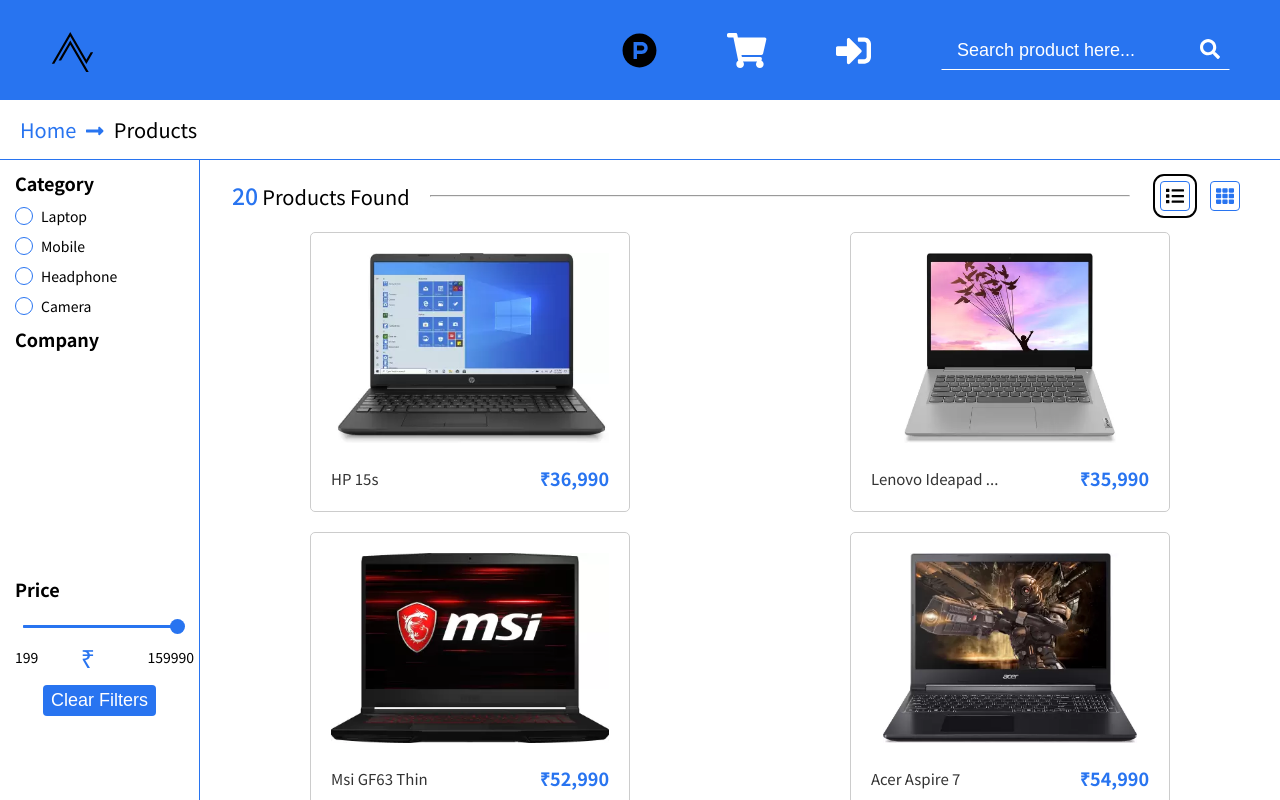
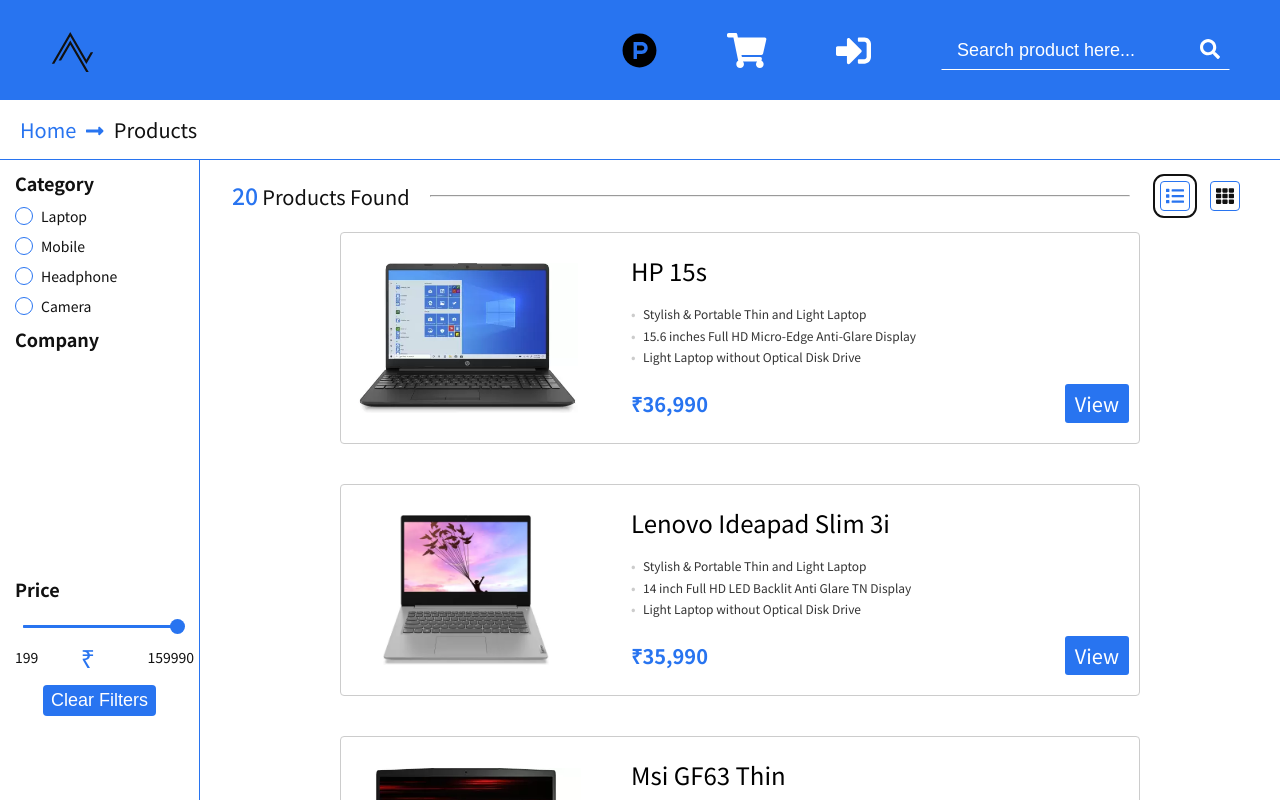
Before and after one commit to Joker-Bat/silverstore, a React (Create React App) app: page /products in a window 1280 px wide. Both pictures are taken after a click on the button "List View". Shown: the top 800 px of the page. Built offline with nearby package versions, Linux system fonts and the light colour scheme.

Commit message:
Added List and Grid View Switched

```diff
--- a/src/components/Products/ProductsList/ProductsList.js
+++ b/src/components/Products/ProductsList/ProductsList.js
@@ -6,6 +6,7 @@
 // Component
 import ProductsTop from "./ProductsTop/ProductsTop";
 import Product from "../../UI/Product/Product";
+import ListView from "../../UI/ListView/ListView";
 // Redux toolkit
 import { useSelector, useDispatch } from "react-redux";
 
@@ -15,7 +16,9 @@
 
 const ProductsList = () => {
   // Redux toolkit
-  const { categorys, companys, price } = useSelector((state) => state.filter);
+  const { categorys, companys, price, listView } = useSelector(
+    (state) => state.filter
+  );
   const { products } = useSelector((state) => state.products);
   const dispatch = useDispatch();
 
@@ -32,15 +35,30 @@
     // eslint-disable-next-line
   }, [categorys, companys, price]);
 
+  // Products List Class based on grid or list view
+  const ProductListClass = listView
+    ? classes.ProductsListView
+    : classes.ProductsList;
+
   // Return
   return (
     <div className={classes.ProductsContainer}>
       <ProductsTop />
-      <div className={classes.ProductsList}>
+      <div className={ProductListClass}>
         {products.map((item) => {
-          return (
+          return listView ? (
+            <ListView
+              key={"ProductsListView" + item.id}
+              id={item.id}
+              name={item.name}
+              image={item.images[0]}
+              price={item.price}
+              highlights={item.highlights}
+            />
+          ) : (
             <Product
               key={"ProductsList" + item.id}
+              id={item.id}
               name={item.name}
               image={item.images[0]}
               price={item.price}
--- a/src/components/Products/ProductsList/ProductsList.module.scss
+++ b/src/components/Products/ProductsList/ProductsList.module.scss
@@ -5,12 +5,9 @@
   width: 100%;
   border-top: 1px solid var(--main);
   padding: 2rem 1rem;
-
-
 }
 
 .ProductsList {
-  // padding: 2rem 2rem;
   width: 100%;
   display: grid;
   grid-template-columns: repeat(3, 1fr);
@@ -31,3 +28,10 @@
     grid-template-columns: 1fr;
   }
 }
+
+.ProductsListView {
+  width: 100%;
+  display: grid;
+  grid-template-columns: 1fr;
+  justify-items: center;
+}
--- a/src/components/Products/ProductsList/ProductsTop/ProductsTop.js
+++ b/src/components/Products/ProductsList/ProductsTop/ProductsTop.js
@@ -4,15 +4,22 @@
 import classes from "./ProductsTop.module.scss";
 
 // React Toolkit
+import {
+  setListView,
+  removeListView,
+} from "../../../../store/filter/filterSlice";
 // Get Product Count
-
-import { useSelector } from "react-redux";
+import { useSelector, useDispatch } from "react-redux";
 
 /*
 Main Component
 */
 const ProductsTop = () => {
+  // Redux toolkit
+  const dispatch = useDispatch();
+
   const { products } = useSelector((state) => state.products);
+  const { listView } = useSelector((state) => state.filter);
 
   return (
     <div className={classes.ProductsTop}>
@@ -23,11 +30,17 @@
       </h1>
       <hr />
       <div className={classes.ButtonContainer}>
-        <button>
+        <button
+          className={listView ? classes.Active : ""}
+          onClick={() => dispatch(setListView())}
+        >
           <i className="fas fa-list"></i>
           <span>list view</span>
         </button>
-        <button className={classes.Active}>
+        <button
+          className={listView ? "" : classes.Active}
+          onClick={() => dispatch(removeListView())}
+        >
           <i className="fas fa-th"></i>
           <span>grid view</span>
         </button>
--- a/src/components/UI/Button/Button.module.scss
+++ b/src/components/UI/Button/Button.module.scss
@@ -7,7 +7,6 @@
   background-color: var(--main);
   text-decoration: none;
   color: var(--white);
-  margin-top: 1.5rem;
   cursor: pointer;
   transition: transform 0.2s ease, filter 0.2s ease-in;
 
--- /dev/null
+++ b/src/components/UI/ListView/ListView.js
@@ -0,0 +1,50 @@
+import React from "react";
+
+// Styles
+import classes from "./ListView.module.scss";
+
+// NumberFormat
+import NumberFormat from "react-number-format";
+
+// Components
+import Button from "../../UI/Button/Button";
+
+const ListView = ({ id, name, price, highlights, image }) => {
+  const truncateTitle = (word) => {
+    return word.length > 28 ? word.substring(0, 25) + "..." : word;
+  };
+
+  const truncateDesc = (word) => {
+    return word.length > 58 ? word.substring(0, 55) + "..." : word;
+  };
+
+  return (
+    <div className={classes.ListView}>
+      <div className={classes.ImageContainer}>
+        <img src={image} alt={name} />
+      </div>
+      <div className={classes.Details}>
+        <h1 className={classes.Title}>{truncateTitle(name)}</h1>
+        <ul className={classes.Highlights}>
+          {highlights.map((item) => {
+            return <li>{truncateDesc(item)}</li>;
+          })}
+        </ul>
+        <div className={classes.ButtonContainer}>
+          <h1 className={classes.Price}>
+            <NumberFormat
+              displayType={"text"}
+              thousandSeparator={true}
+              thousandsGroupStyle="lakh"
+              prefix={"₹"}
+              value={price}
+            />
+          </h1>
+          <Button name="View" small />
+        </div>
+      </div>
+    </div>
+  );
+};
+
+export default ListView;
--- /dev/null
+++ b/src/components/UI/ListView/ListView.module.scss
@@ -0,0 +1,116 @@
+@import "../../../styles/Variables.scss";
+@import "../../../styles/ResponsiveSheet.scss";
+
+.ListView {
+  width: 90%;
+  max-width: 800px;
+  height: auto;
+  display: grid;
+  grid-template-columns: 250px 1fr;
+  gap: 3rem;
+  border-radius: 4px;
+  margin-bottom: 4rem;
+  border: 0.5px solid var(--tertiary);
+  padding: 1rem 0;
+  background-color: var(--white);
+  transition: outline 0.1s ease;
+
+  @include respond($TABLET) {
+    align-items: center;
+    grid-template-columns: 150px 1fr;
+  }
+
+  @include respond($MOBILE) {
+    gap: 1.5rem;
+    grid-template-columns: 120px 1fr;
+  }
+
+  &:hover,
+  &:active {
+    outline: 3px dashed var(--main);
+    outline-offset: 0.5rem;
+  }
+
+  .ImageContainer {
+    background-color: var(--white);
+    height: 190px;
+    display: flex;
+    align-items: center;
+    justify-content: center;
+    padding: 2rem 1rem;
+
+    @include respond($TABLET) {
+      height: 150px;
+    }
+
+    @include respond($MOBILE) {
+      height: 100px;
+    }
+
+    img {
+      max-width: 100%;
+      max-height: 100%;
+    }
+  }
+
+  .Details {
+    padding: 1rem;
+    display: flex;
+    flex-direction: column;
+    .Title {
+      color: var(--black);
+      text-transform: capitalize;
+      font-size: 2.4rem;
+      font-weight: 400;
+      margin-bottom: 1.5rem;
+      @include respond($TABLET) {
+        font-size: 2rem;
+        margin-bottom: 1rem;
+      }
+      @include respond($MOBILE) {
+        font-size: 2.2rem;
+        margin-bottom: 1rem;
+      }
+    }
+
+    .Highlights {
+      list-style: none;
+      flex: 1;
+      width: 100%;
+      margin-bottom: 1rem;
+      @include respond($MOBILE) {
+        margin-bottom: 1.5rem;
+      }
+
+      li {
+        color: var(--text-dark);
+        font-size: 1.2rem;
+        line-height: 180%;
+
+        @include respond($TABLET) {
+          font-size: 1.2rem;
+        }
+
+        &::before {
+          content: "\2022";
+          color: var(--tertiary);
+          font-weight: bold;
+          display: inline-block;
+          width: 1em;
+        }
+      }
+    }
+
+    .ButtonContainer {
+      width: 100%;
+      display: flex;
+      align-items: center;
+      justify-content: space-between;
+
+      .Price {
+        font-size: 2rem;
+        color: var(--main);
+      }
+    }
+  }
+}
--- a/src/components/UI/Product/Product.js
+++ b/src/components/UI/Product/Product.js
@@ -6,7 +6,7 @@
 // Style
 import classes from "./Product.module.scss";
 
-const Product = ({ name, image, price, searchingAnimation }) => {
+const Product = ({ name, image, price, searchingAnimation, id }) => {
   const truncateWord = (word) => {
     return word.length > 18 ? word.substring(0, 15) + "..." : word;
   };
--- a/src/index.scss
+++ b/src/index.scss
@@ -3,7 +3,7 @@
 
 :root {
   --tertiary: #ccc;
-  --primary: #000;
+  --primary: #111;
   --secondary: #fff;
   --text-dark: #333;
   --black: #000;
@@ -16,7 +16,7 @@
 
 [data-theme="dark"] {
   --primary: #f7f7f7;
-  --secondary: #0a0a0a;
+  --secondary: #111;
   --bgSwitcher: #181818;
 }
 
--- a/src/store/filter/filterSlice.js
+++ b/src/store/filter/filterSlice.js
@@ -20,6 +20,7 @@
     companys: {},
     price: maxPrice,
     openFilter: false,
+    listView: false,
   },
   reducers: {
     categoryCheckboxChangedHandler: (state, { payload }) => {
@@ -43,6 +44,12 @@
       state.openFilter = false;
       state.price = maxPrice;
     },
+    setListView: (state) => {
+      state.listView = true;
+    },
+    removeListView: (state) => {
+      state.listView = false;
+    },
   },
 });
 
@@ -53,6 +60,8 @@
   toggleFilter,
   updataPrice,
   resetFilter,
+  setListView,
+  removeListView,
 } = filterSlice.actions;
 
 export default filterSlice.reducer;
```
